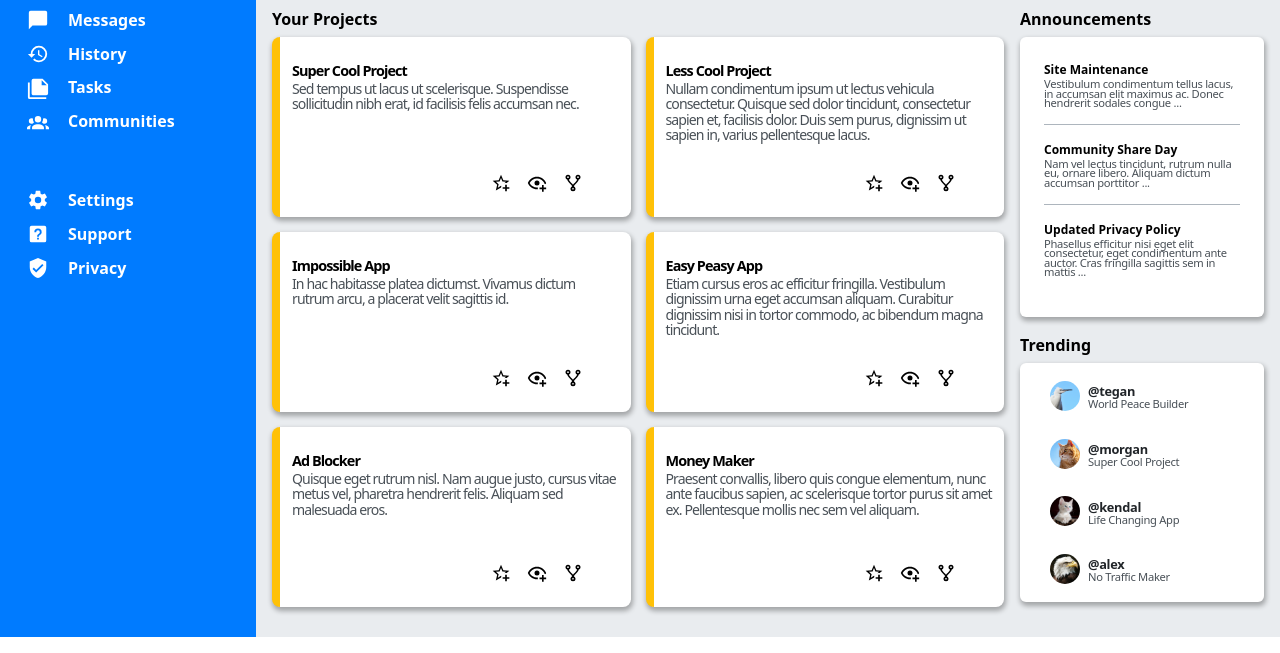
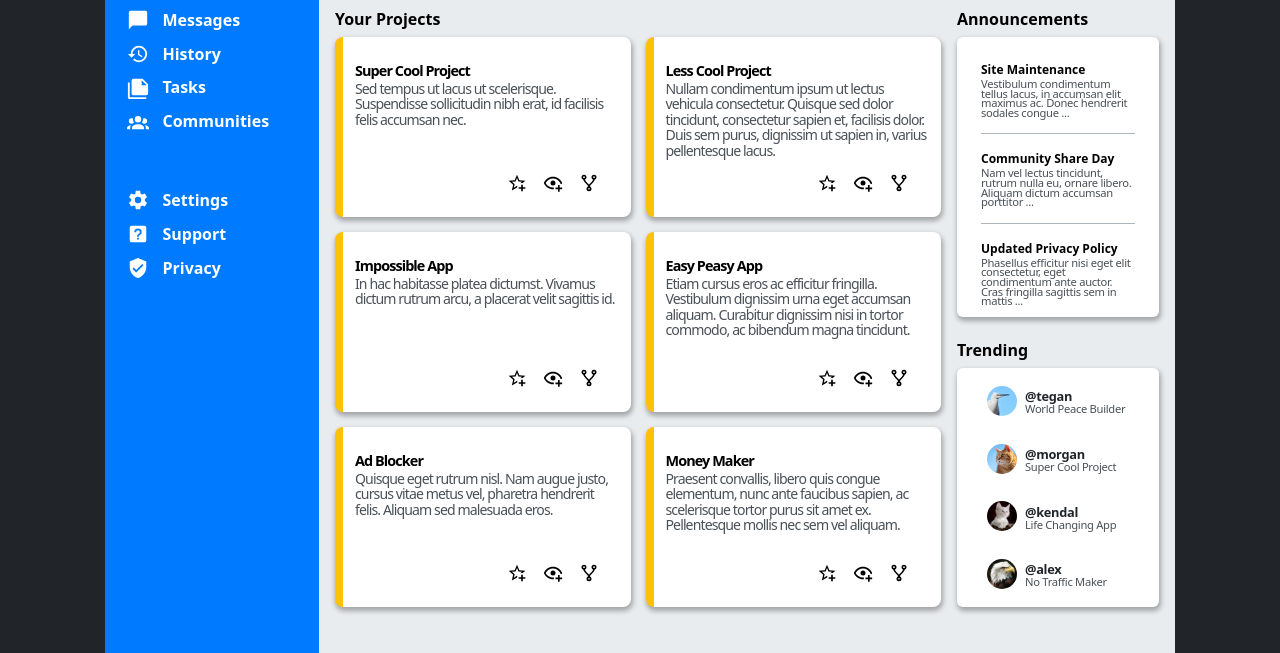
Before and after one commit to barorod/odin-admin-dashboard, a plain HTML site: page index.html in a window 1280 px wide. Shown: the part 163-816 px from the top of the page. Drawn offline with Linux system fonts and the light colour scheme.

Commit message:
Add max body width

```diff
--- a/assets/css/style.css
+++ b/assets/css/style.css
@@ -19,11 +19,18 @@
   --accent-info: #17a2b8;
 }
 
+body {
+  max-width: 1070px;
+  max-height: 816px;
+  margin: 0 auto;
+  background-color: var(--color900);
+}
+
 .container {
   display: grid;
   grid-template-columns: 1fr 4fr;
   grid-template-rows: 1fr;
-  height: 100vh;
+  height: 816px;
 }
 
 .sidebar {
```
